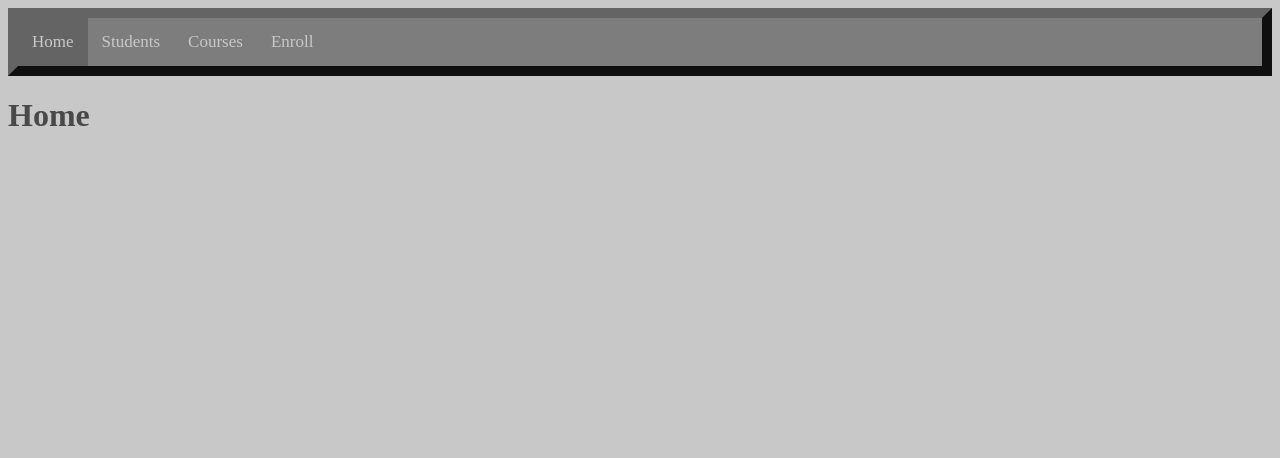
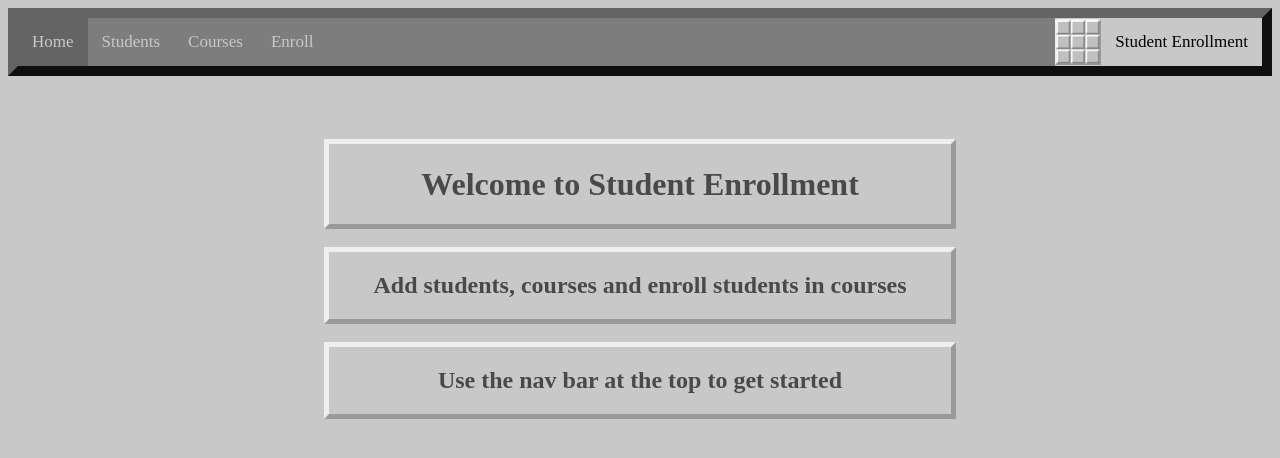
Before and after one commit to AndrewMartinAquaq/SEGAProjectReact, a React app: page / in a window 1280 px wide. Shown: the top 458 px of the page. Built offline with nearby package versions, Linux system fonts and the light colour scheme; the HTML template or start-up script is replaced by a standard one.

Commit message:
added home page content and logo

```diff
--- a/src/pages/home/Home.js
+++ b/src/pages/home/Home.js
@@ -1,8 +1,21 @@
 import React from 'react'
+import './home.scss'
 
 function Home() {
   return (
-    <h1>Home</h1>
+    <div className="home">
+      <div>
+        <h1>Welcome to Student Enrollment</h1>
+      </div>
+      <br />
+      <div>
+        <h2>Add students, courses and enroll students in courses</h2>
+      </div>
+      <br />
+      <div>
+        <h2>Use the nav bar at the top to get started</h2>
+      </div>
+    </div>
   )
 }
 
--- /dev/null
+++ b/src/pages/home/home.scss
@@ -0,0 +1,14 @@
+@import '../../utils/colours.scss';
+
+.home  {
+    left: 50%;
+    width: 50%;
+    margin-right: 25%;
+    margin-left: 25%;
+    margin-top: 5%;
+    div {
+        border-style: outset;
+        border-width: 5px;
+        text-align: center;
+    }
+}
--- a/src/pages/layout/Layout.js
+++ b/src/pages/layout/Layout.js
@@ -37,6 +37,10 @@ function Layout() {
               </Link>
             </li>
           ))}
+          <li className="title">
+            <img className="logo" src="nav-logo.png" alt="logo on the nav bar" />
+            <div className="text">Student Enrollment</div>
+          </li>
         </ul>
       </nav>
 
--- a/src/pages/layout/Layout.scss
+++ b/src/pages/layout/Layout.scss
@@ -6,13 +6,14 @@
   border-style: outset;
   border-color: $brand-bd-dark;
   border-width: 10;
+
+  ul {
+    list-style-type: none;
+    margin: 0;
+    padding: 0;
   }
-
-.selected{
-  background-color: $brand-bd-dark;
-}
-
-.topnav div {
+  a {
+      div {
         float: left;
         color: $brand-bg;
         text-align: center;
@@ -22,14 +23,40 @@
         list-style: none;
         border-width: 3;
       }
-
-.topnav div:hover {
+      div:hover {
         background-color: $brand-bg;
         color: black;
       }
+    }
+}
 
-ul {
-  list-style-type: none;
-  margin: 0;
-  padding: 0;
+.selected{
+  background-color: $brand-bd-dark;
 }
+
+
+ .title {
+  float: right;
+  background-color: $brand-bg;
+  display: flex;
+  align-items: center;
+  justify-content: center;
+  .text {
+    color: black;
+    text-align: center;
+    padding: 14px 14px;
+    text-decoration: none;
+    font-size: 17px;
+    list-style: none;
+    border-width: 3;
+  }
+ }
+
+ .logo{
+  height: 2.75rem;
+  width: 2.75rem;
+  float: right;
+  border-style: outset;
+  border-width: 0.1rem;
+
+ }
```
Also changed, not shown: public/nav-logo.png (added), public/site.webmanifest. Lines whose indentation alone changed are shown as unchanged.
